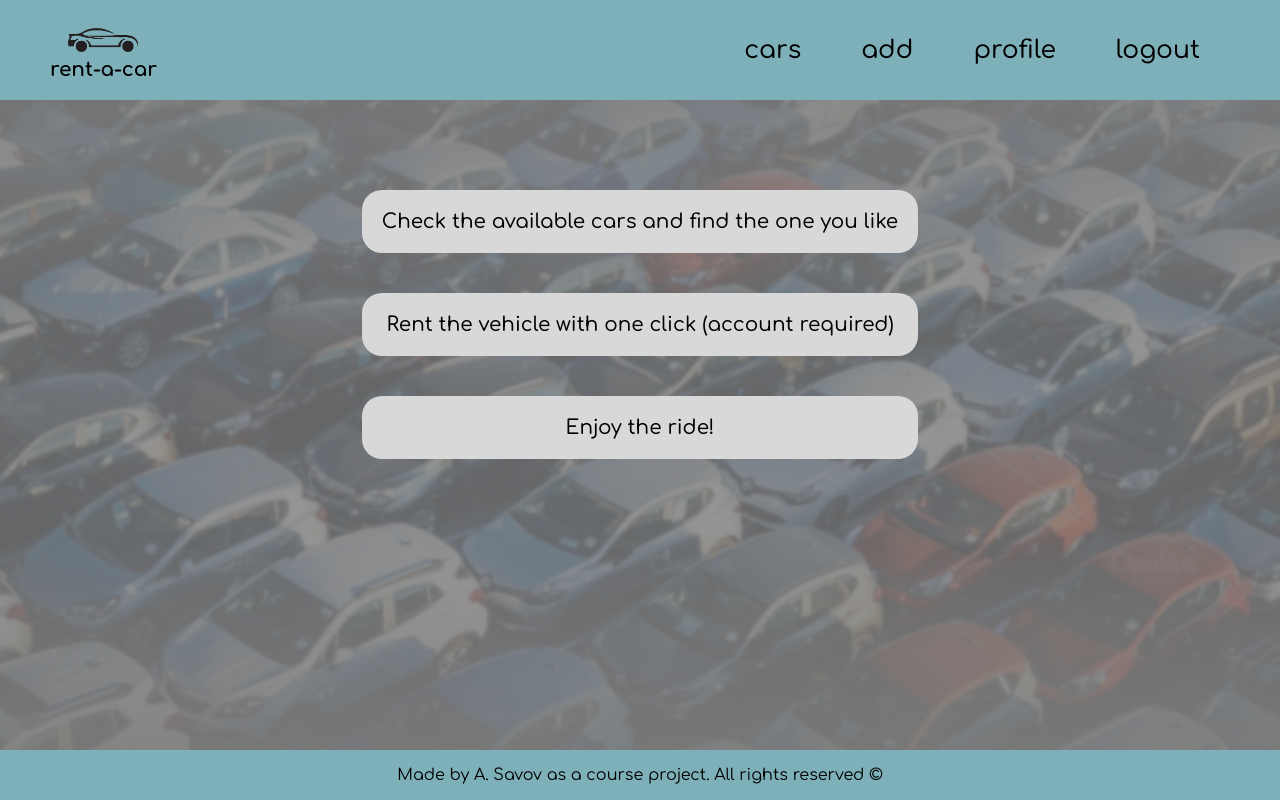
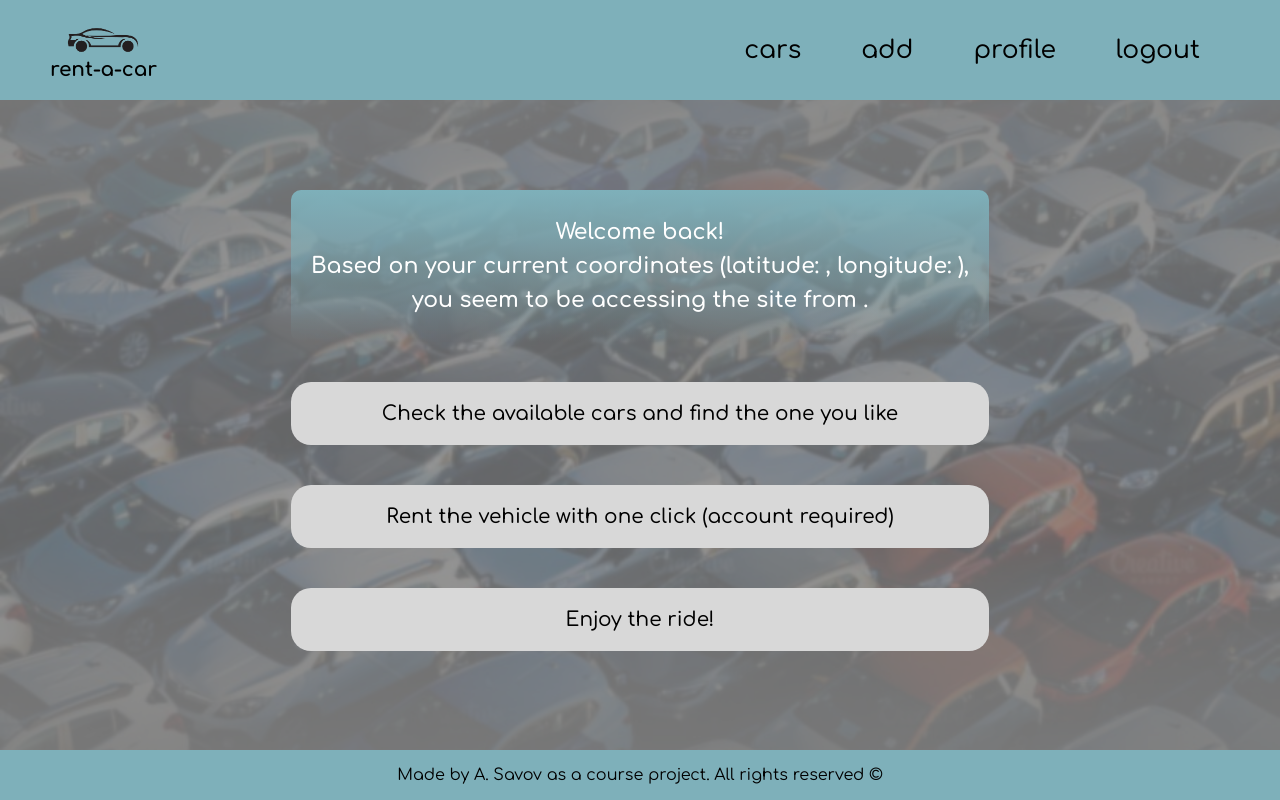
Before and after one commit to ApostolSavov/rent-a-car, an Angular app: page / in a window 1280 px wide. Built offline with nearby package versions, Linux system fonts and the light colour scheme; no server answers; sample sign-in values are in the browser's storage.

Commit message:
Fix bugs, add geolocation for UX

```diff
--- a/src/app/car-module/car-details/car-details.component.html
+++ b/src/app/car-module/car-details/car-details.component.html
@@ -54,6 +54,7 @@
                     </button>
                 </ng-container>
                 <ng-container *ngIf="car.ownerId === user?._id">
+                    <ng-container *ngIf="!car.renterId">
                         <div class="car-details__actions-container-text">
                             Manage your car offer
                         </div>
@@ -64,7 +65,21 @@
                             Delete car offer
                         </button>
                     </ng-container>
+                    <ng-container *ngIf="car.renterId">
+                        <div style="text-align: center;">
+                            The car you offer is currently rented by another user. You can manage the offer when the
+                            rental
+                            ends.
+                        </div>
 
+                    </ng-container>
+
+                </ng-container>
+
+            </ng-container>
+            <ng-container *ngIf="!isLogged">
+                <a href="#" routerLink="/user/login">login</a> or <a href="#" routerLink="/user/register">register</a>
+                to rent or manage an offer
             </ng-container>
 
         </div>
--- a/src/app/car-module/car-details/car-details.component.scss
+++ b/src/app/car-module/car-details/car-details.component.scss
@@ -52,7 +52,7 @@
     align-items: center;
     gap: 3rem;
     position: relative;
-    padding: 1rem;
+    padding: 2rem;
 
     &-text {
       font-size: 2rem;
--- a/src/app/car-module/car-details/car-details.component.ts
+++ b/src/app/car-module/car-details/car-details.component.ts
@@ -49,9 +49,11 @@ export class CarDetailsComponent implements OnInit {
       this.car = x;
     });
 
-    this.userSub = this.userService.getUser(this.userId).subscribe((x) => {
-      this.user = x;
-    });
+    if (this.isLogged) {
+      this.userSub = this.userService.getUser(this.userId).subscribe((x) => {
+        this.user = x;
+      });
+    }
   }
 
   onRent(userId: string, carId: string, days: number): void {
@@ -84,7 +86,8 @@ export class CarDetailsComponent implements OnInit {
   ngOnDestroy(): void {
     this.idSub.unsubscribe();
     this.carSub.unsubscribe();
-    this.userSub.unsubscribe();
-    //this.rentSub.unsubscribe();
+    if (this.userSub) {
+      this.userSub.unsubscribe();
+    }
   }
 }
--- a/src/app/home/home.component.html
+++ b/src/app/home/home.component.html
@@ -1,4 +1,23 @@
 <div class="home">
+    <ng-container *ngIf="!isLogged">
+        <p class="home__welcome-message-text">Welcome to rent-a-car!</p>
+        <p class="home__welcome-message-text">Based on your current coordinates
+            (latitude: {{location?.lat.toFixed(0)}}, longitude: {{location?.lon.toFixed(0)}}),</p>
+        <p class="home__welcome-message-text"> you seem to be
+            accessing the site from {{location?.country}}.</p>
+        <p class="home__welcome-message-text">Here's how you can get started with rent-a-car:</p>
+    </ng-container>
+    <ng-container *ngIf="isLogged">
+        <div class="home__welcome-message">
+            <p class="home__welcome-message-text">Welcome back!</p>
+            <p class="home__welcome-message-text">Based on your current coordinates
+                (latitude: {{location?.lat.toFixed(0)}}, longitude: {{location?.lon.toFixed(0)}}),</p>
+            <p class="home__welcome-message-text"> you seem to be
+                accessing the site from {{location?.country}}.</p>
+
+        </div>
+    </ng-container>
+
     <div class="home__step-container">
         <p class="home__step">
             Check the available cars and find the one you like
--- a/src/app/home/home.component.scss
+++ b/src/app/home/home.component.scss
@@ -1,6 +1,19 @@
 .home {
   width: 100%;
   height: 100%;
+
+  @keyframes slideUp {
+    from {
+      transform: translateY(5rem);
+      opacity: 0;
+    }
+    to {
+      transform: translateY(0);
+      opacity: 1;
+    }
+  }
+
+  animation: slideUp 0.5s ease-out;
 
   &__step {
     color: inherit;
@@ -13,19 +26,6 @@
       padding: 2rem;
       transition: all 0.2s;
 
-      @keyframes slideUp {
-        from {
-          transform: translateY(5rem);
-          opacity: 0;
-        }
-        to {
-          transform: translateY(0);
-          opacity: 1;
-        }
-      }
-
-      animation: slideUp 0.5s ease-out;
-
       &:hover {
         background-color: rgb(35, 35, 35);
         color: white;
@@ -33,4 +33,19 @@
       }
     }
   }
+
+  &__welcome-message {
+    padding: 2rem;
+    margin: 4rem;
+    background: linear-gradient(0deg, rgba(255, 255, 255, 0) 0%, #7eb0ba 100%);
+    border-radius: 1rem;
+    color: white;
+
+    &-text {
+      text-align: center;
+      margin: 1rem 0;
+      font-size: 2.2rem;
+      font-weight: 600;
+    }
+  }
 }
--- a/src/app/home/home.component.ts
+++ b/src/app/home/home.component.ts
@@ -1,14 +1,34 @@
-import { Component } from '@angular/core';
+import { Component, OnDestroy, OnInit } from '@angular/core';
 import { UserService } from '../services/user.service';
+import { UtilService } from '../services/util.service';
 
 @Component({
   selector: 'app-home',
   templateUrl: './home.component.html',
   styleUrls: ['./home.component.scss'],
 })
-export class HomeComponent {
+export class HomeComponent implements OnInit, OnDestroy {
+  location!: any;
+  user!: any;
+
+  private locSub: any;
+
   get isLogged(): boolean {
     return this.userService.isLogged;
   }
-  constructor(private userService: UserService) {}
+
+  constructor(
+    private userService: UserService,
+    private utilService: UtilService
+  ) {}
+
+  ngOnInit() {
+    this.locSub = this.utilService.getLocation().subscribe((x) => {
+      this.location = x;
+    });
+  }
+
+  ngOnDestroy() {
+    this.locSub.unsubscribe();
+  }
 }
--- a/src/app/services/user.service.ts
+++ b/src/app/services/user.service.ts
@@ -17,6 +17,7 @@ export class UserService {
   get userId(): string {
     return sessionStorage.getItem('userId') || '';
   }
+
   get userInfo(): IUser {
     return this.user;
   }
--- /dev/null
+++ b/src/app/services/util.service.ts
@@ -0,0 +1,21 @@
+import { HttpClient } from '@angular/common/http';
+import { Injectable } from '@angular/core';
+import { Observable } from 'rxjs';
+import { tap } from 'rxjs/operators';
+
+@Injectable({
+  providedIn: 'root',
+})
+export class UtilService {
+  location!: object;
+
+  constructor(private http: HttpClient) {}
+
+  getLocation(): Observable<object> {
+    return this.http.get<object>('http://ip-api.com/json').pipe(
+      tap((x) => {
+        this.location = x;
+      })
+    );
+  }
+}
--- a/src/app/user/login/login.component.ts
+++ b/src/app/user/login/login.component.ts
@@ -33,7 +33,7 @@ export class LoginComponent {
       .subscribe({
         next: (res) => {
           console.log(res);
-          this.router.navigate(['/']);
+          this.router.navigate(['/cars']);
           this.sub.unsubscribe();
         },
         error: (error) => {
--- a/src/app/user/register/register.component.ts
+++ b/src/app/user/register/register.component.ts
@@ -43,7 +43,7 @@ export class RegisterComponent {
       .subscribe({
         next: (res) => {
           console.log(res);
-          this.router.navigate(['/']);
+          this.router.navigate(['/cars']);
           this.sub.unsubscribe();
         },
         error: (error) => {
```
Also changed, not shown: 1 other file (tests, documents, lock files or other folders). Lines whose indentation alone changed are shown as unchanged.
